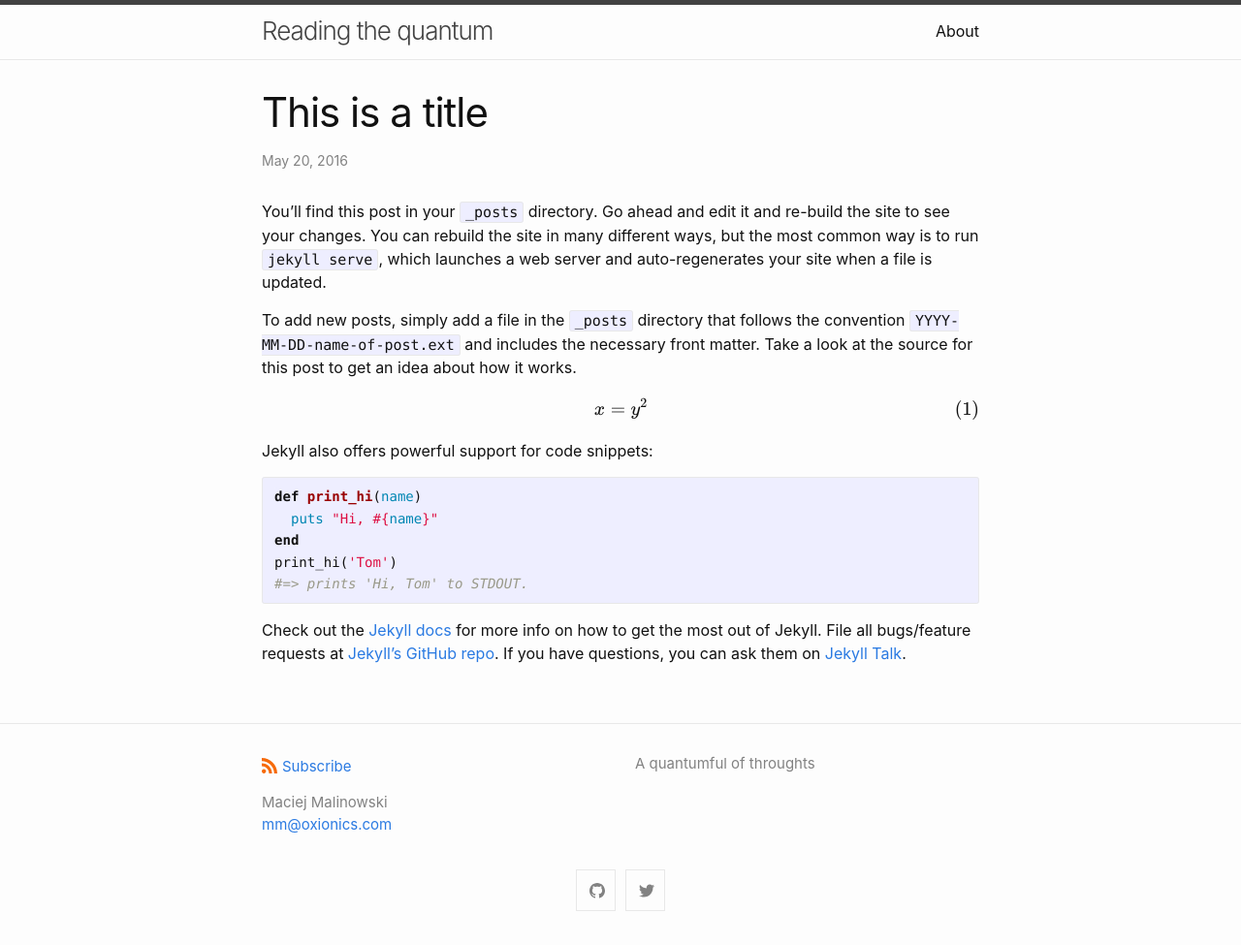
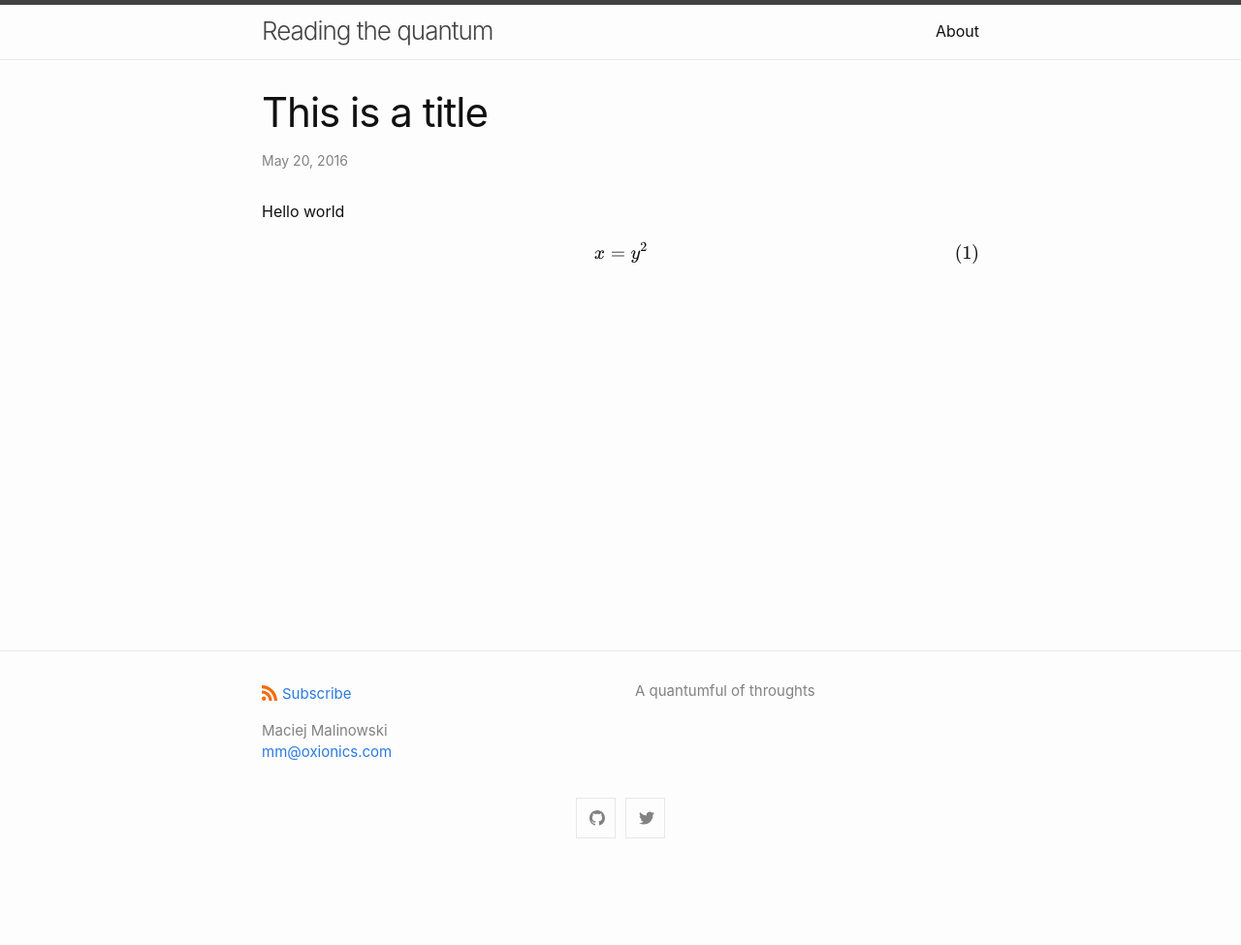
Before and after one commit to m-malinowski/m-malinowski.github.io, a Jekyll site: the page built from _posts/2016-05-20-test-post.md, in a window 1280 px wide. Shown: the whole page at 97% size. Built offline with Jekyll 4.4.1, drawn with Linux system fonts in a browser that asks for light colours; formulas are drawn with MathJax 3; comment, search, counter and statistics services are not loaded; after the commit the page ends 900 px from its top, so only the background shows below that.

Commit message:
clean out posts

```diff
--- a/_posts/2016-05-20-test-post.md
+++ b/_posts/2016-05-20-test-post.md
@@ -2,24 +2,6 @@
 layout: post
 title: "This is a title"
 ---
-You’ll find this post in your `_posts` directory. Go ahead and edit it and re-build the site to see your changes. You can rebuild the site in many different ways, but the most common way is to run `jekyll serve`, which launches a web server and auto-regenerates your site when a file is updated.
-
-To add new posts, simply add a file in the `_posts` directory that follows the convention `YYYY-MM-DD-name-of-post.ext` and includes the necessary front matter. Take a look at the source for this post to get an idea about how it works.
+Hello world
 
 $$ x = y^2 $$
-
-Jekyll also offers powerful support for code snippets:
-
-{% highlight ruby %}
-def print_hi(name)
-  puts "Hi, #{name}"
-end
-print_hi('Tom')
-#=> prints 'Hi, Tom' to STDOUT.
-{% endhighlight %}
-
-Check out the [Jekyll docs][jekyll-docs] for more info on how to get the most out of Jekyll. File all bugs/feature requests at [Jekyll’s GitHub repo][jekyll-gh]. If you have questions, you can ask them on [Jekyll Talk][jekyll-talk].
-
-[jekyll-docs]: http://jekyllrb.com/docs/home
-[jekyll-gh]:   https://github.com/jekyll/jekyll
-[jekyll-talk]: https://talk.jekyllrb.com/
```
Also changed, not shown: about.md (+1 -12 lines).
